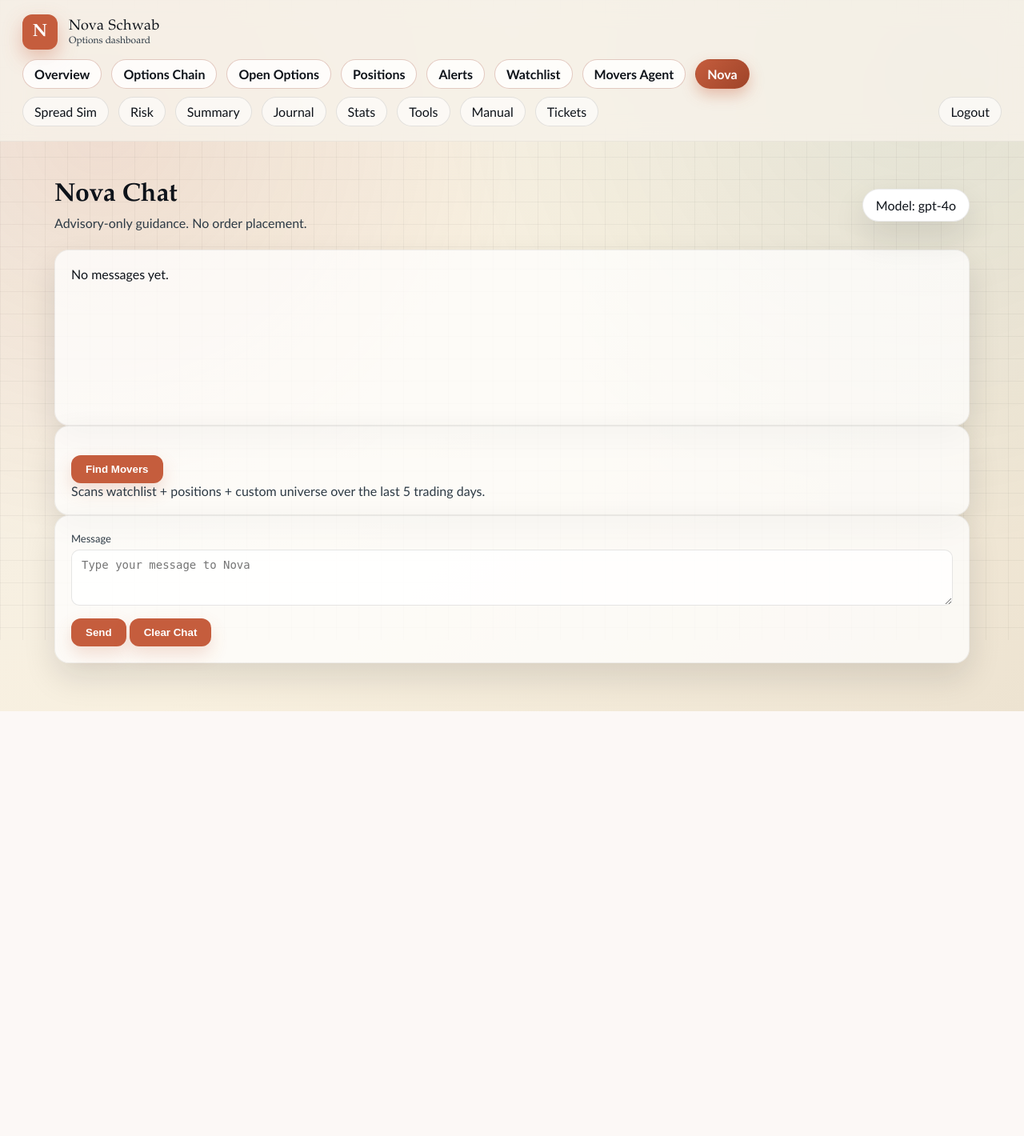
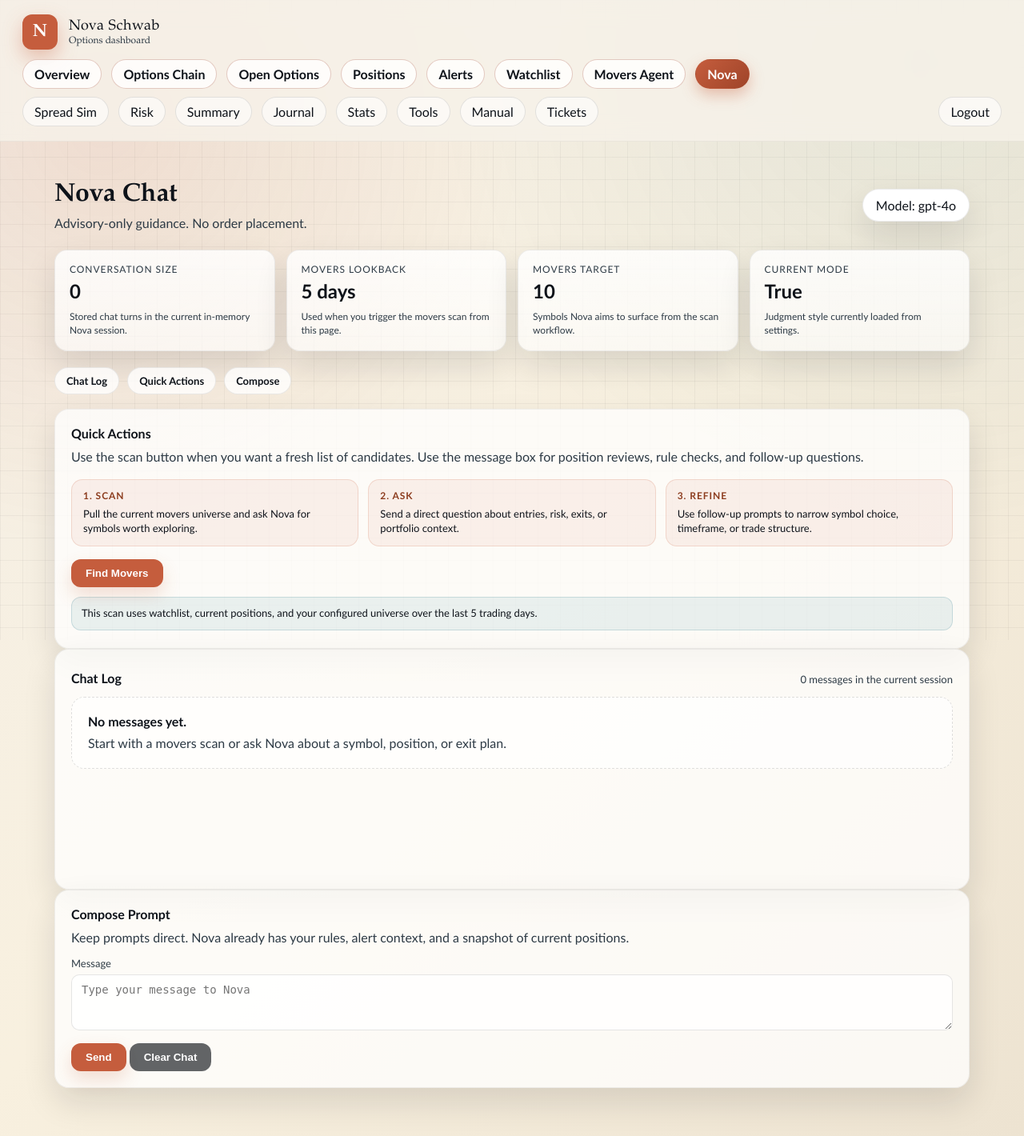
Before and after one commit to Novastradingcompany/Schwab-Connect, a Flask app: page /nova in a window 1280 px wide. Shown: the whole page at 80% size. Before the commit the page ends 889 px from the top, so only its background shows below. Run offline with Flask 3, Linux system fonts and the light colour scheme; the visitor is signed in with stand-in values (Sample User, id 1).

Commit message:
Refresh Nova chat UX

```diff
--- a/static/styles.css
+++ b/static/styles.css
@@ -560,6 +560,7 @@ textarea {
   flex-direction: column;
   gap: 12px;
   min-height: 220px;
+  margin-top: 14px;
 }
 
 .chat-row.user {
@@ -578,10 +579,29 @@ textarea {
   border-radius: 14px;
   background: rgba(255, 255, 255, 0.85);
   border: 1px solid rgba(0, 0, 0, 0.08);
+  line-height: 1.55;
+  white-space: pre-wrap;
 }
 
 .chat-row.user .chat-bubble {
   background: rgba(197, 93, 61, 0.12);
+}
+
+.chat-empty-state {
+  padding: 20px;
+  border-radius: 16px;
+  background: rgba(255, 255, 255, 0.62);
+  border: 1px dashed rgba(0, 0, 0, 0.12);
+}
+
+.chat-empty-title {
+  font-weight: 700;
+}
+
+.chat-empty-note {
+  margin-top: 6px;
+  color: var(--ink-soft);
+  line-height: 1.45;
 }
 
 .watchlist-chips {
--- a/templates/nova.html
+++ b/templates/nova.html
@@ -8,11 +8,75 @@
     <div class="pill">Model: {{ settings.nova_model }}</div>
   </section>
 
+  <section class="stats-grid">
+    <div class="stat-card">
+      <div class="stat-label">Conversation Size</div>
+      <div class="stat-value">{{ messages|length }}</div>
+      <div class="stat-note">Stored chat turns in the current in-memory Nova session.</div>
+    </div>
+    <div class="stat-card">
+      <div class="stat-label">Movers Lookback</div>
+      <div class="stat-value">{{ settings.movers_lookback_days }} days</div>
+      <div class="stat-note">Used when you trigger the movers scan from this page.</div>
+    </div>
+    <div class="stat-card">
+      <div class="stat-label">Movers Target</div>
+      <div class="stat-value">{{ settings.movers_count }}</div>
+      <div class="stat-note">Symbols Nova aims to surface from the scan workflow.</div>
+    </div>
+    <div class="stat-card">
+      <div class="stat-label">Current Mode</div>
+      <div class="stat-value">{{ settings.nova_judgment|replace("_", " ")|title }}</div>
+      <div class="stat-note">Judgment style currently loaded from settings.</div>
+    </div>
+  </section>
+
+  <nav class="section-jump-nav">
+    <a class="section-jump-link" href="#nova-chat-log">Chat Log</a>
+    <a class="section-jump-link" href="#nova-actions">Quick Actions</a>
+    <a class="section-jump-link" href="#nova-compose">Compose</a>
+  </nav>
+
   {% if error %}
     <div class="card alert">{{ error }}</div>
   {% endif %}
 
-  <section class="card chat-window">
+  <section class="card" id="nova-actions">
+    <div class="card-title">Quick Actions</div>
+    <p class="form-section-note">Use the scan button when you want a fresh list of candidates. Use the message box for position reviews, rule checks, and follow-up questions.</p>
+    <div class="workflow-strip">
+      <div class="workflow-step">
+        <div class="workflow-step-label">1. Scan</div>
+        <div class="workflow-step-note">Pull the current movers universe and ask Nova for symbols worth exploring.</div>
+      </div>
+      <div class="workflow-step">
+        <div class="workflow-step-label">2. Ask</div>
+        <div class="workflow-step-note">Send a direct question about entries, risk, exits, or portfolio context.</div>
+      </div>
+      <div class="workflow-step">
+        <div class="workflow-step-label">3. Refine</div>
+        <div class="workflow-step-note">Use follow-up prompts to narrow symbol choice, timeframe, or trade structure.</div>
+      </div>
+    </div>
+    <form class="form" method="post">
+      <input type="hidden" name="action" value="movers">
+      <div class="form-actions">
+        <button class="button" type="submit">Find Movers</button>
+      </div>
+      <div class="results-callout">
+        This scan uses watchlist, current positions, and your configured universe over the last {{ settings.movers_lookback_days }} trading days.
+      </div>
+    </form>
+  </section>
+
+  <section class="card" id="nova-chat-log">
+    <div class="table-toolbar">
+      <div class="table-toolbar-title">Chat Log</div>
+      <div class="table-toolbar-note">
+        {{ messages|length }} message{{ "" if messages|length == 1 else "s" }} in the current session
+      </div>
+    </div>
+    <div class="chat-window">
     {% for msg in messages %}
       <div class="chat-row {{ msg.role }}">
         <div class="chat-bubble">
@@ -21,28 +85,24 @@
         </div>
       </div>
     {% else %}
-      <div>No messages yet.</div>
+      <div class="chat-empty-state">
+        <div class="chat-empty-title">No messages yet.</div>
+        <div class="chat-empty-note">Start with a movers scan or ask Nova about a symbol, position, or exit plan.</div>
+      </div>
     {% endfor %}
+    </div>
   </section>
 
-  <form class="card form" method="post">
-    <input type="hidden" name="action" value="movers">
-    <div class="form-actions">
-      <button class="button" type="submit">Find Movers</button>
-    </div>
-    <p class="subtitle">
-      Scans watchlist + positions + custom universe over the last {{ settings.movers_lookback_days }} trading days.
-    </p>
-  </form>
-
-  <form class="card form" method="post">
+  <form class="card form" method="post" id="nova-compose">
+    <div class="card-title">Compose Prompt</div>
+    <p class="form-section-note">Keep prompts direct. Nova already has your rules, alert context, and a snapshot of current positions.</p>
     <label>
       Message
       <textarea name="message" rows="3" placeholder="Type your message to Nova"></textarea>
     </label>
     <div class="form-actions">
       <button class="button" type="submit">Send</button>
-      <button class="button" type="submit" name="action" value="clear">Clear Chat</button>
+      <button class="button button-muted" type="submit" name="action" value="clear">Clear Chat</button>
     </div>
   </form>
 {% endblock %}
```
